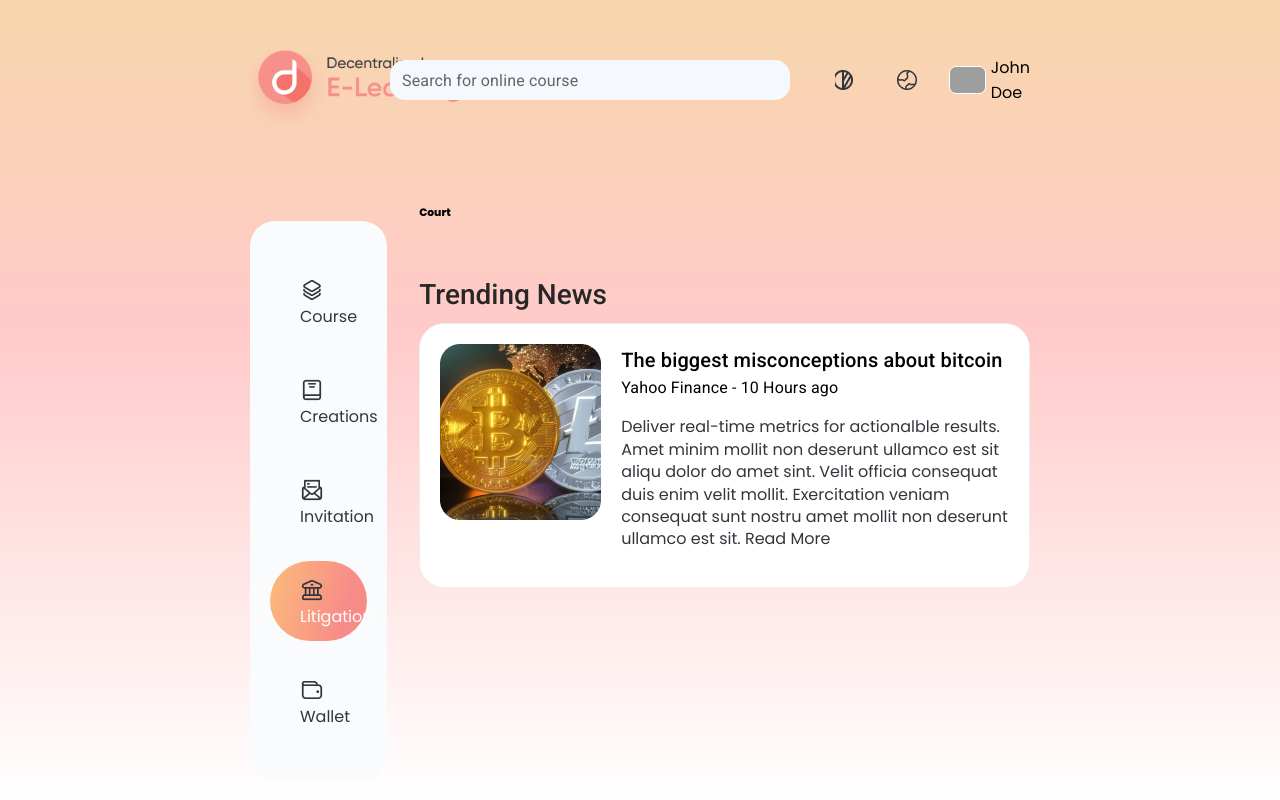
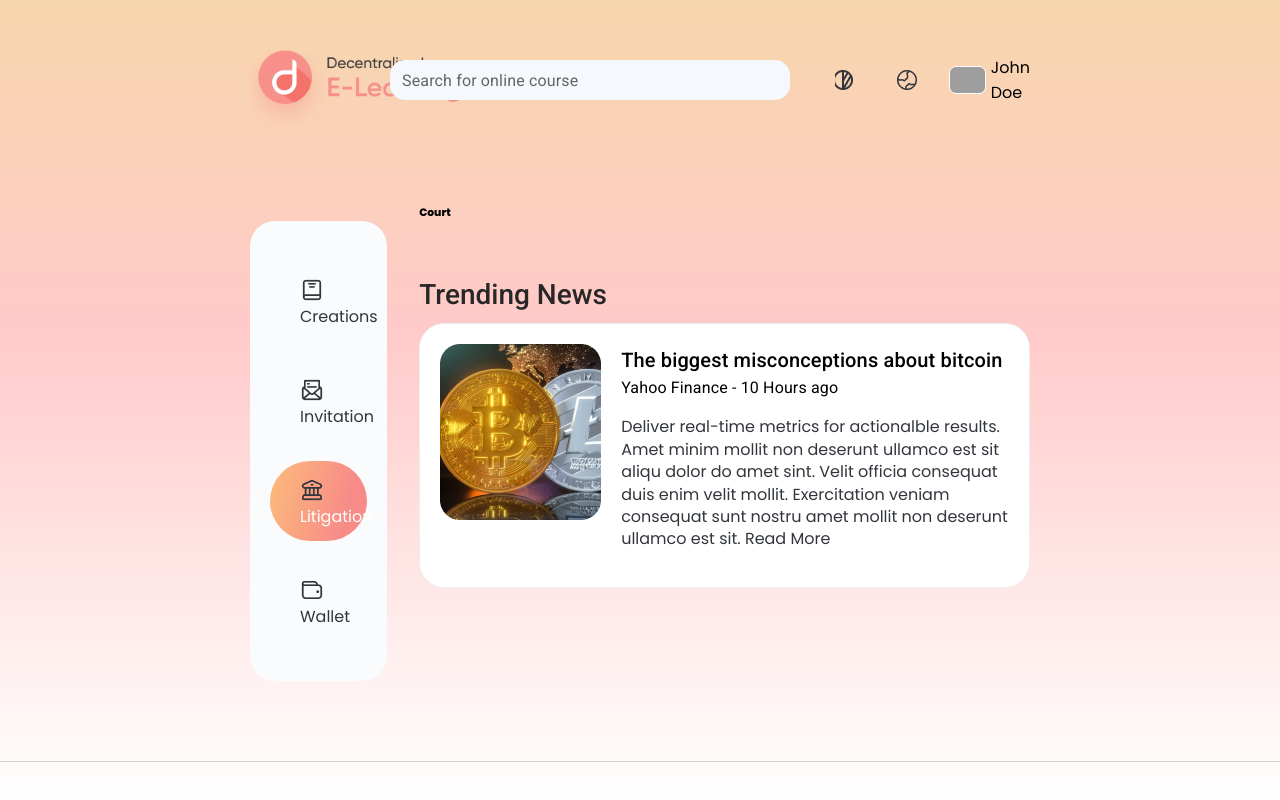
Before and after one commit to mrron313/d-app-learning-ui, a React (Create React App) app: page /court in a window 1280 px wide. Shown: the top 800 px of the page. Built offline with nearby package versions, Linux system fonts and the light colour scheme; grey boxes are pictures that could not be loaded.

Commit message:
wallet height fix

```diff
--- a/src/components/Layout/Sidebar.js
+++ b/src/components/Layout/Sidebar.js
@@ -11,7 +11,7 @@ function SideBar() {
   return (
     <div className="sidebar">
       <ul>
-        <li className={location.pathname === '/course'? 'activeSidebarMenu' : ''}><Link  to='/course'><img alt="menu-icon" src={MenuIcon1} /> Course </Link></li>
+        {/* <li className={location.pathname === '/course'? 'activeSidebarMenu' : ''}><Link  to='/course'><img alt="menu-icon" src={MenuIcon1} /> Course </Link></li> */}
         <li className={location.pathname === '/creations'? 'activeSidebarMenu' : ''}><Link  to='/creations'><img alt="menu-icon" src={MenuIcon2} /> Creations</Link></li>
         <li className={location.pathname === '/invitation'? 'activeSidebarMenu' : ''} ><Link to='/invitation'><img alt="menu-icon" src={MenuIcon3} />Invitation</Link></li>
         <li className={location.pathname === '/court'? 'activeSidebarMenu' : ''} ><Link to='/court'><img alt="menu-icon" src={MenuIcon4} /> Litigation</Link></li>
```
